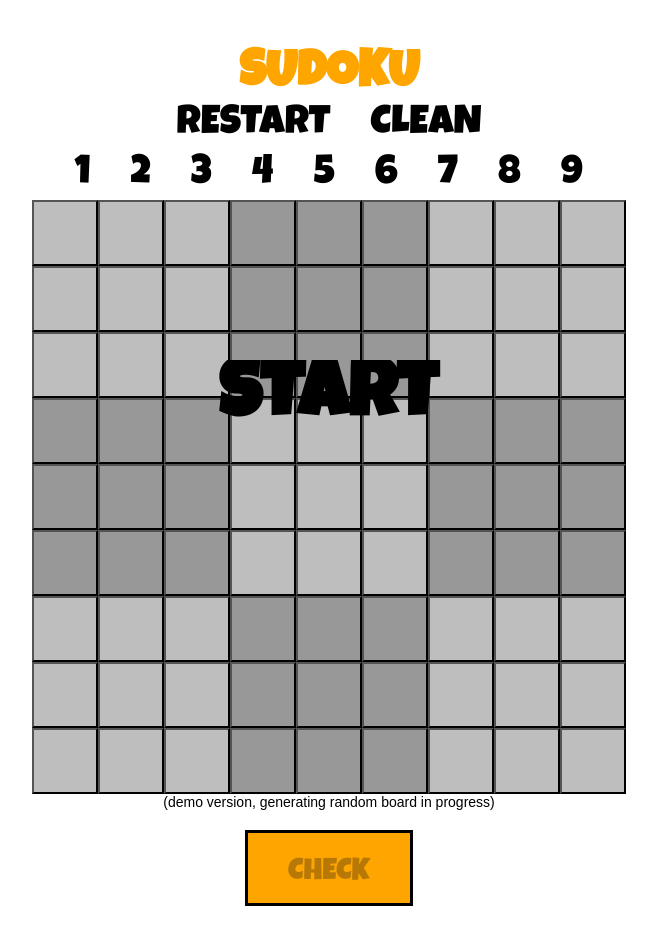
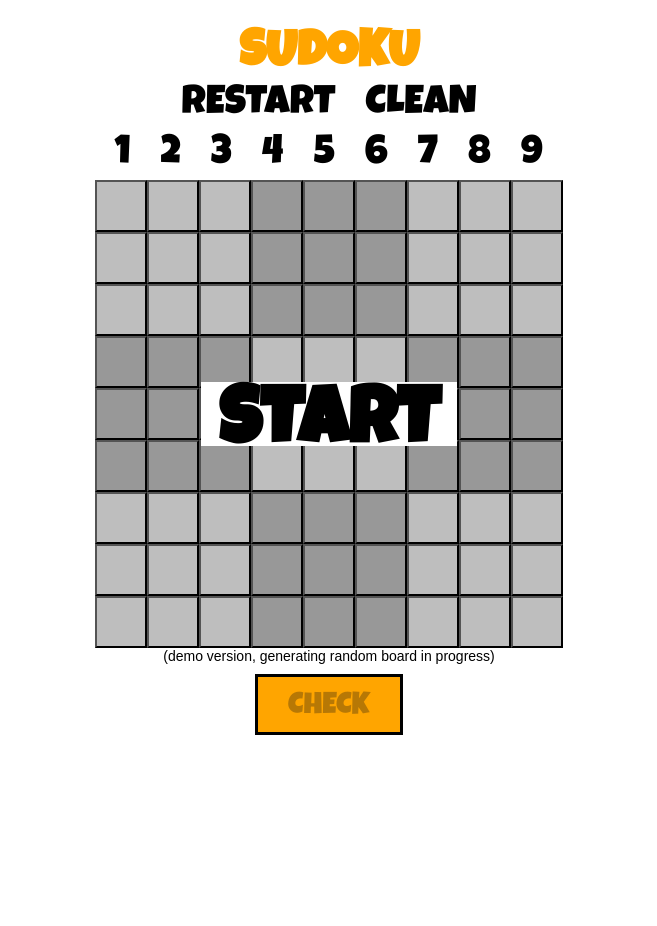
Before and after one commit to joannanapora/sudoku-game-React.js, a React (Create React App) app: page / in a window 1280 px wide. Shown: the whole page, without its empty margins (311-968 px from the left). After the commit the page ends 800 px from the top, so only its background shows below. Built offline with nearby package versions, Linux system fonts and the light colour scheme.

Commit message:
fix/responsivity

```diff
--- a/src/App.css
+++ b/src/App.css
@@ -1,8 +1,6 @@
 * {
   margin: 0;
   padding: 0;
-  overflow-y: hidden;
-  overflow-x: hidden;
 }
 
 .demo {
@@ -12,6 +10,8 @@
 
 .App {
   text-align: center;
+  height: 100%;
+  overflow: auto;
 }
 
 .header {
@@ -22,7 +22,7 @@
 
 .result {
   position: fixed;
-  top: 50%;
+  top: 70%;
   left: 50%;
   transform: translate(-50%, -50%);
 }
@@ -47,10 +47,20 @@
   cursor: pointer;
 }
 
+.alert-container {
+  background-color: white;
+  padding: 3rem 8rem 1rem 8rem;
+  position: absolute;
+  top: 50%;
+  left: 50%;
+  transform: translate(-50%, -50%);
+}
+
 .grid {
   display: grid;
   grid-template-columns: auto auto auto auto auto auto auto auto auto;
   justify-content: center;
+  position: relative;
 }
 
 .controls {
@@ -122,16 +132,16 @@
 
 @media only screen and (min-width: 768px) {
   .sudokuButton {
-    height: 66px;
-    width: 66px;
+    height: 52px;
+    width: 52px;
     font-size: 3vh;
     outline-color: orange;
     font-weight: 900;
   }
 
   .disabledSudokuButton {
-    height: 66px;
-    width: 66px;
+    height: 52px;
+    width: 52px;
     font-size: 3vh;
     outline-color: orange;
     font-weight: 900;
@@ -139,12 +149,57 @@
 
   .header {
     font-size: 50px;
+    margin-top: 0px;
+    color: orange;
+  }
+
+  .controls {
+    padding: 5px 15px;
+    font-size: 40px;
+    transition: all 0.2s ease-in-out;
+    cursor: pointer;
+  }
+
+  .checkButton {
+    margin: 10px;
+    padding: 15px 30px 10px 30px;
+    font-size: 30px;
+    transition: all 0.2s ease-in-out;
+    cursor: pointer;
+    background-color: orange;
+    border: 3px solid black;
+    font-family: "Luckiest Guy", cursive;
+    display: flex;
+    justify-content: center;
+    outline-color: orange;
+  }
+}
+
+@media only screen and (min-width: 1600px) {
+  .sudokuButton {
+    height: 65px;
+    width: 65px;
+    font-size: 3vh;
+    outline-color: orange;
+    font-weight: 900;
+  }
+
+  .disabledSudokuButton {
+    height: 65px;
+    width: 65px;
+    font-size: 3vh;
+    outline-color: orange;
+    font-weight: 900;
+  }
+
+  .header {
+    font-size: 60px;
     margin-top: 20px;
     color: orange;
   }
 
   .controls {
-    padding: 5px 20px;
+    padding: 5px 24px;
     font-size: 40px;
     transition: all 0.2s ease-in-out;
     cursor: pointer;
--- a/src/App.tsx
+++ b/src/App.tsx
@@ -76,9 +76,9 @@ const App = () => {
     }
 
     if (validSolution(splittedListOfValues)) {
-      setAlerts({ ...alerts, won: true, lost: false });
+      setAlerts({ ...alerts, won: true, lost: false, fillField: false });
     } else {
-      setAlerts({ ...alerts, lost: true, won: false });
+      setAlerts({ ...alerts, lost: true, won: false, fillField: false });
     }
   };
 
@@ -160,22 +160,40 @@ const App = () => {
           })}
         </div>
       </div>
-      {alerts.won && <h1 className="result win">WIN !</h1>}
-      {alerts.start && (
-        <h1 onClick={onStartClick} className="result start">
-          START
-        </h1>
-      )}
-      {alerts.lost && <h1 className="result lose">KEEP TRYING</h1>}
-      {alerts.fillField && <h1 className="result empty">EMPTY FIELDS</h1>}
       <div className="grid">
+        {alerts.won && (
+          <div className="alert-container">
+            <h1 className="result win">WIN !</h1>
+          </div>
+        )}
+        {alerts.start && (
+          <div className="alert-container">
+            <h1 onClick={onStartClick} className="result start">
+              START
+            </h1>
+          </div>
+        )}
+        {alerts.lost && (
+          <div className="alert-container">
+            <h1 className="result lose">KEEP TRYING</h1>
+          </div>
+        )}
+        {alerts.fillField && (
+          <div className="alert-container">
+            <h1 className="result empty">EMPTY FIELDS</h1>
+          </div>
+        )}
         {cells?.map((el, i) => {
           return (
             <button
               className={
                 el.notToChange ? "disabledSudokuButton" : "sudokuButton"
               }
-              style={{ backgroundColor: el.color }}
+              style={
+                idOfCell === el.id
+                  ? { backgroundColor: "orange" }
+                  : { backgroundColor: el.color }
+              }
               key={i}
               onClick={() => onCellClick(el.id, el.notToChange)}
             >
```
